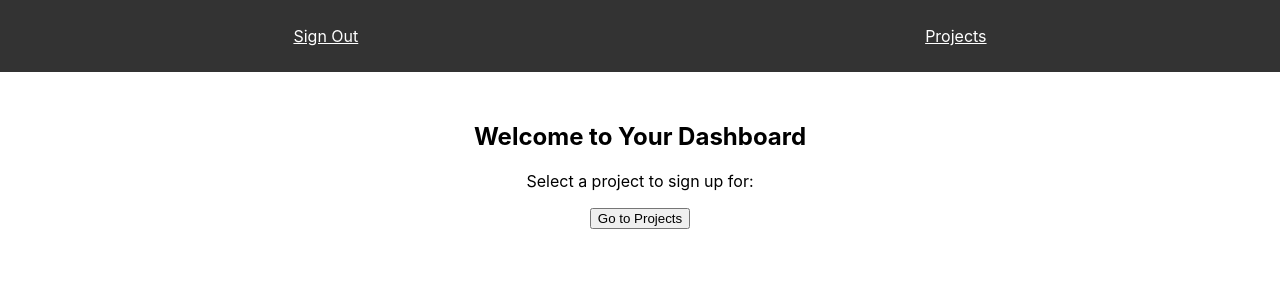
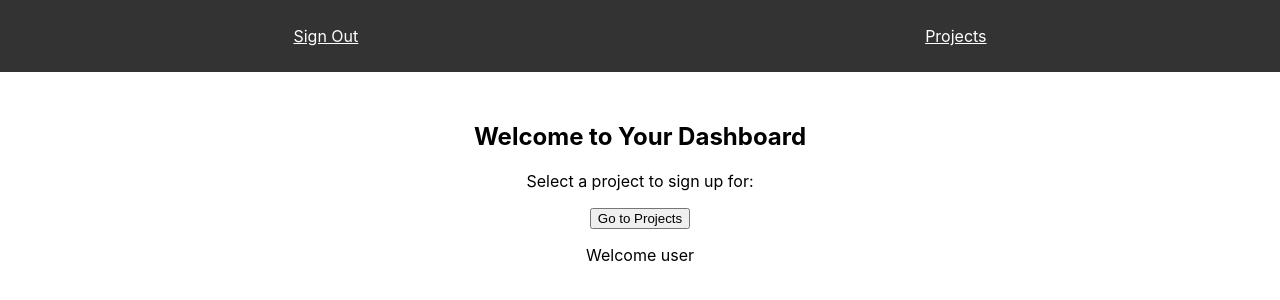
Before and after one commit to jasonbhlee/final_project, a React (Create React App) app in the folder project-app-frontend/: page /home in a window 1280 px wide. Shown: the top 300 px of the page. Built offline with nearby package versions, Linux system fonts and the light colour scheme.

Commit message:
added example

```diff
--- a/project-app-frontend/src/pages/HomePage.js
+++ b/project-app-frontend/src/pages/HomePage.js
@@ -19,6 +19,7 @@ function HomePage() {
         <Link to="/projects">
           <button>Go to Projects</button>
         </Link>
+        <p>Welcome user</p>
       </div>
     </div>
   );
```
